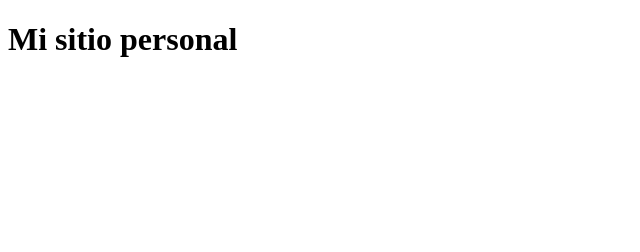
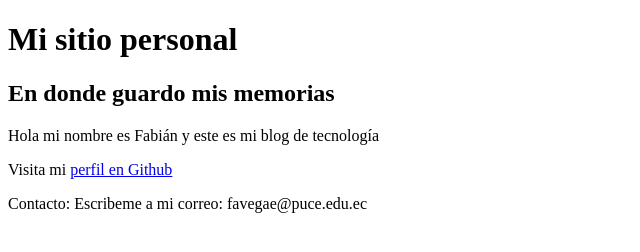
Before and after one commit to FabianVAEN/html5_001-vega-fabian, a plain HTML site: page index.html in a window 1280 px wide. Shown: the whole page, without its empty margins (0-640 px from the left). Drawn offline with Linux system fonts and the light colour scheme.

Commit message:
Exploring tags

```diff
--- a/index.html
+++ b/index.html
@@ -4,10 +4,17 @@
 <head>
     <header>
         <h1>Mi sitio personal</h1>
+        <h2>En donde guardo mis memorias</h2>
     </header>
 </head>
 
 <body>
+    <p>Hola mi nombre es Fabián y este es mi blog de tecnología</p>
+    <p>Visita mi <a href="https://github.com/FabianVAEN" target="_blank">perfil en Github</a></p>
 </body>
 
+<footer>
+    <p>Contacto: Escribeme a mi correo: favegae@puce.edu.ec </p>
+</footer>
+
 </html>
```
